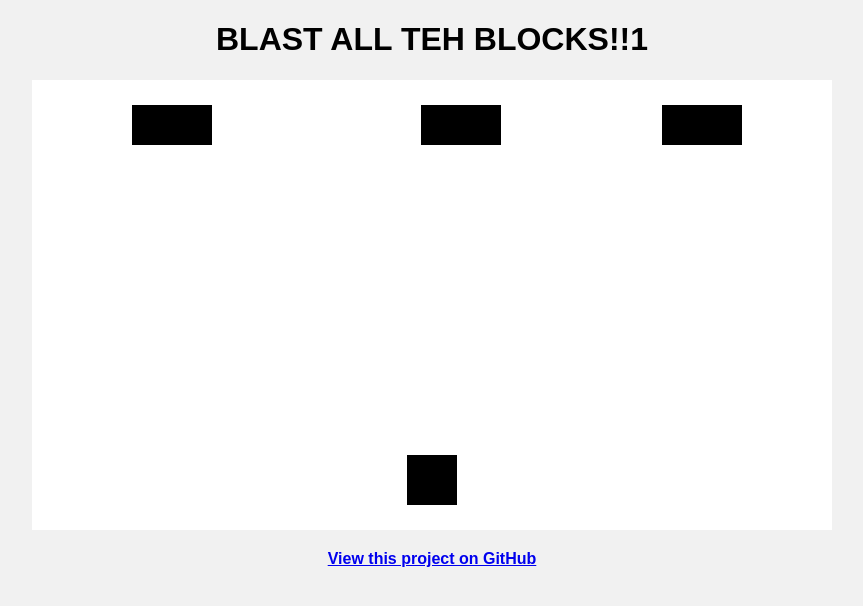
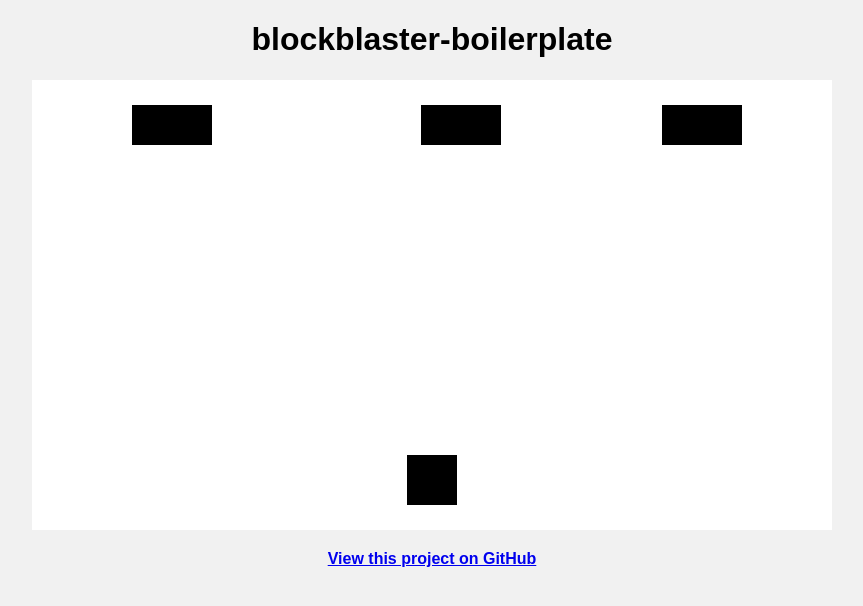
Before and after one commit to greypants/blastEngine, a plain HTML site: page index.html in a window 1280 px wide. Shown: the whole page, without its empty margins (208-1071 px from the left). Drawn offline with Linux system fonts and the light colour scheme.

Commit message:
Changed name from bootstrap to boilerplate

```diff
--- a/index.html
+++ b/index.html
@@ -7,9 +7,9 @@
 	</head>
 
 	<body>
-		<h1>BLAST ALL TEH BLOCKS!!1</h1>
+		<h1>blockblaster-boilerplate</h1>
 		<div id="canvas-wrapper"></div>
-		<p><a href="https://github.com/greypants/blockblaster-bootstrap">View this project on GitHub</a></p>
+		<p><a href="https://github.com/greypants/blockblaster-boilerplate">View this project on GitHub</a></p>
 		<script src="javascript/dependencies/polyfills.js"></script>
 		<script src="javascript/types/game.Rectangle.js"></script>
 		<script src="javascript/types/game.Ship.js"></script>
```
Also changed, not shown: readme.md.
